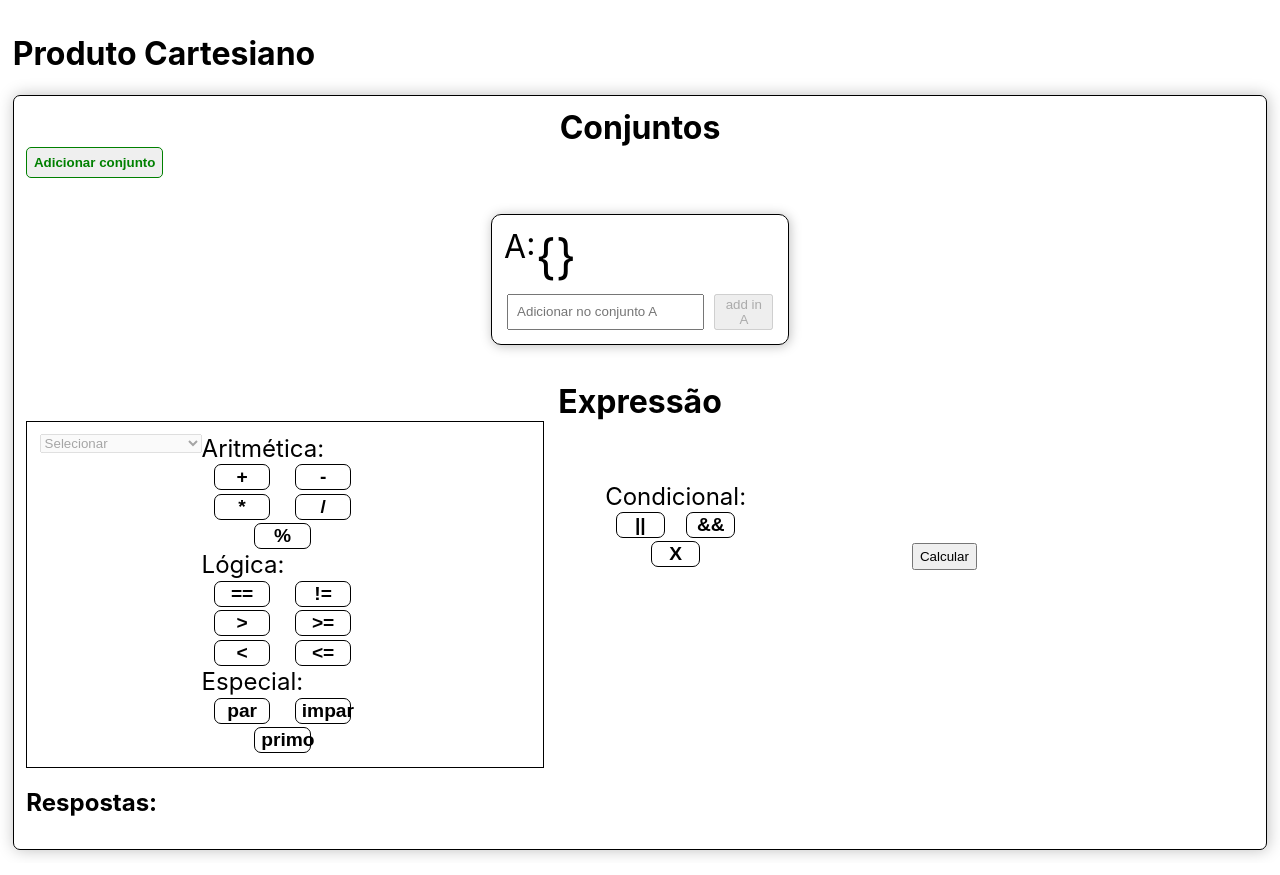
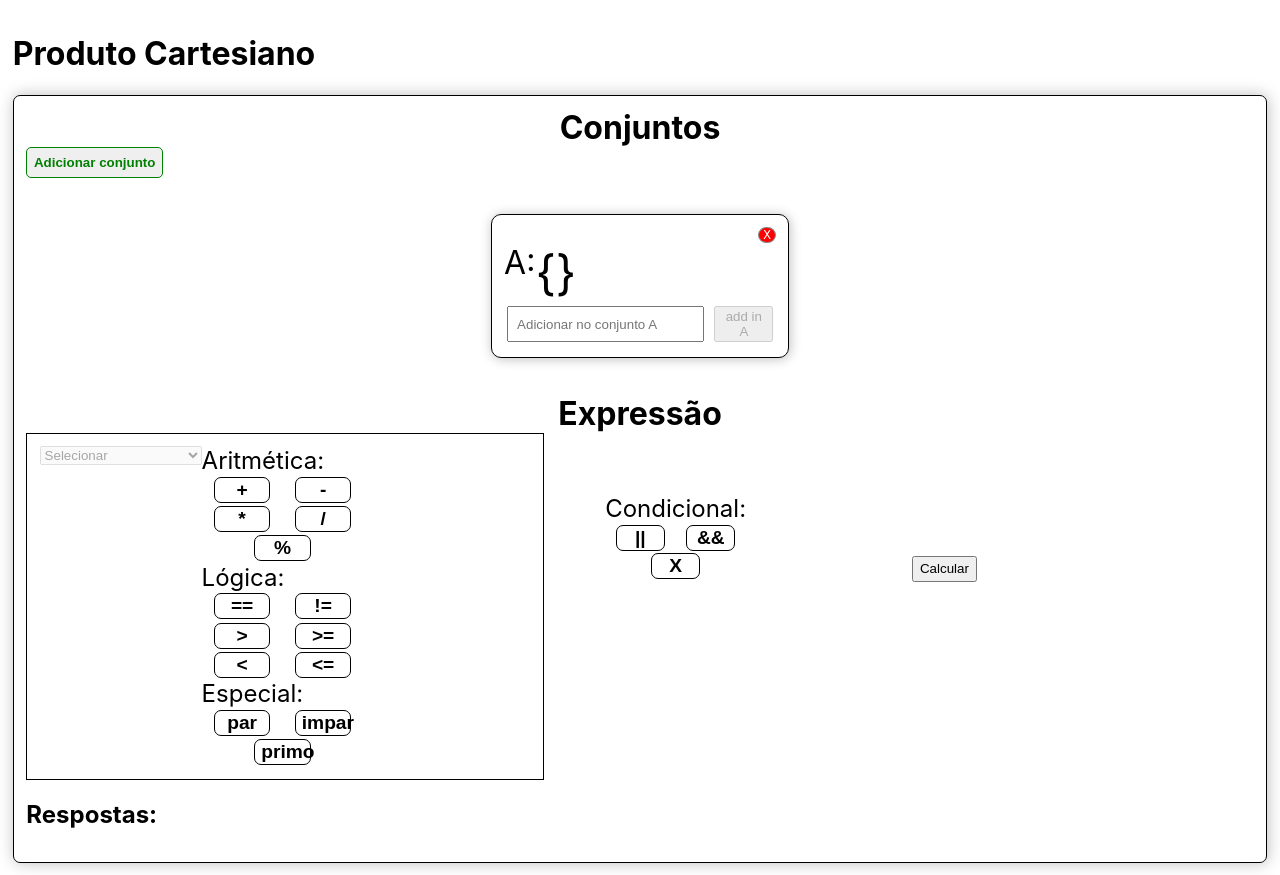
Before and after one commit to andrewcs0901/Produto-Cartesiano-Web, a React (Create React App) app: page / in a window 1280 px wide. Both pictures are taken after a click on the button "Adicionar conjunto". Built offline with nearby package versions, Linux system fonts and the light colour scheme.

Commit message:
adicionado opção de remover conjunto

```diff
--- a/src/components/Expression/Expression.jsx
+++ b/src/components/Expression/Expression.jsx
@@ -29,7 +29,6 @@ const Expression = (props) => {
     const condition = [condicional()];
 
     const updateExpression = (value, index, type = expression.type) => {
-        console.log(value, index);
         setExpression({
             ...expression, type: type, [index]: value !== "X" ? value : ""
         })
--- a/src/components/Set/Element.jsx
+++ b/src/components/Set/Element.jsx
@@ -10,7 +10,7 @@ const Element = (props) => {
     }
 
     return (
-        <ElementStyle className="Set">{props.value}<div className="removeSet" onClick={onClick}>X</div></ElementStyle>
+        <ElementStyle className="Set">{props.value}<div className="removeSet" onClick={onClick} title={`Excluir ${props.value}`}>X</div></ElementStyle>
     )
 }
 
--- a/src/components/Set/Set.jsx
+++ b/src/components/Set/Set.jsx
@@ -38,14 +38,28 @@ const Set = (props) => {
         index++;
     }
 
+    const deleteSet = (event) => {
+        let newSet = sets;
+        let index = newSet.map(set => set.name).indexOf(event.target.id);
+        newSet.splice(index, 1);
+        for(let i = 0; i < newSet.length; i++)
+            newSet[i].name = setNames[i];
+        action(
+            newSet
+        )
+    }
+
 
     const renderSet = () => {
         return (
             <SetStyles>
                 {sets.map(set => (
                     <div key={set.name} className="set-box">
+                        <div className="set-delete">
+                            <span className="delete-action" title="Excluir Conjunto" onClick={deleteSet} id={set.name}>X</span>
+                        </div>
                         <div className="set-view">
-                            <div className="set-name">{set.name}:</div>
+                            <div className="set-name" title={`Conjunto ${set.name}`}>{set.name}:</div>
                             <div className="set-brackets">{leftBracket}</div>
                             <div className="set-elements">
                                 {set.values.map((element, index) =>
--- a/src/components/Set/SetStyles.jsx
+++ b/src/components/Set/SetStyles.jsx
@@ -14,6 +14,32 @@ const SetStyles = styled.div`
         border-radius: 10px;
         box-shadow: 1px 1px 12px #00000042;
         margin: 1%;
+        display: flex;
+        flex-direction: column;
+        flex-wrap: wrap;
+    }
+    div.set-delete{
+        display: flex;
+        flex-direction: row;
+        justify-content: flex-end;
+        span.delete-action{
+            background-color: red;
+            color: white;
+            border-radius: 56%;
+            font-family: monospace;
+            width: 1.2em;
+            text-align: center;
+            height: 1.1em;
+            border: 1px solid #8a8a8a;
+            transition: 800ms;
+            transition-timing-function: cubic-bezier(0.22, 0.61, 0.36, 1);
+            :hover{
+                cursor: pointer;
+                box-shadow: 1px 1px 9px #565656;
+                font-size: 1.1em;
+            }
+        }
+
     }
     div.set-view{
         display: flex;
```
